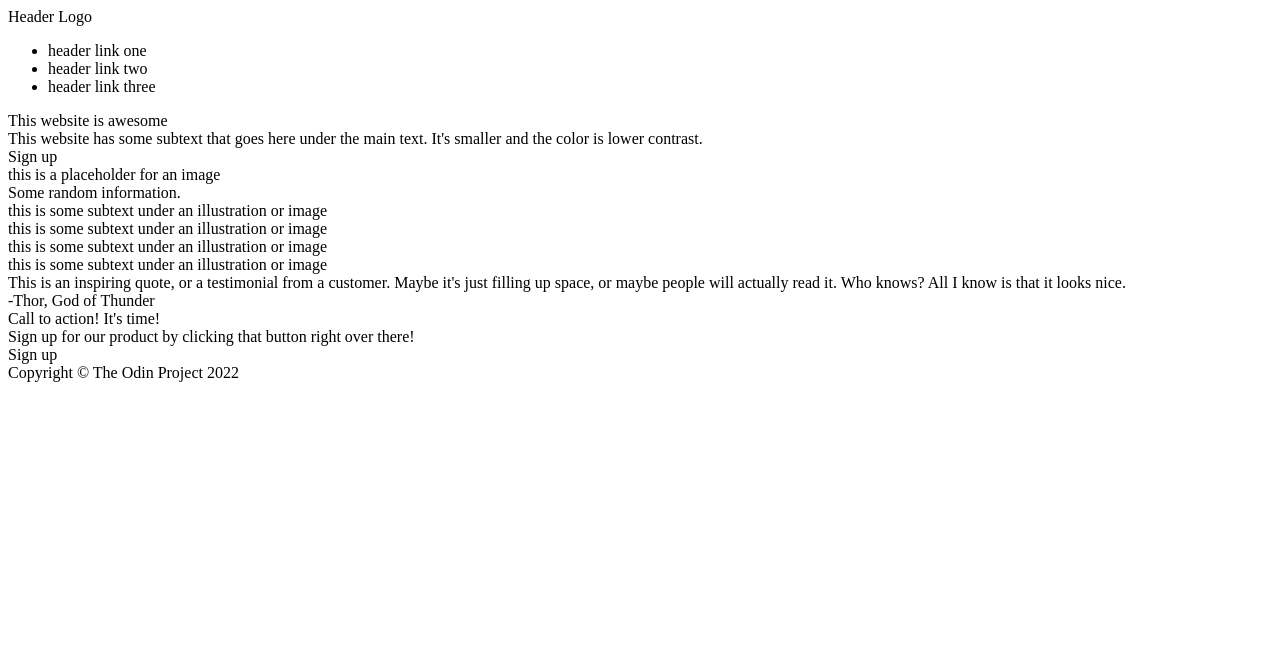
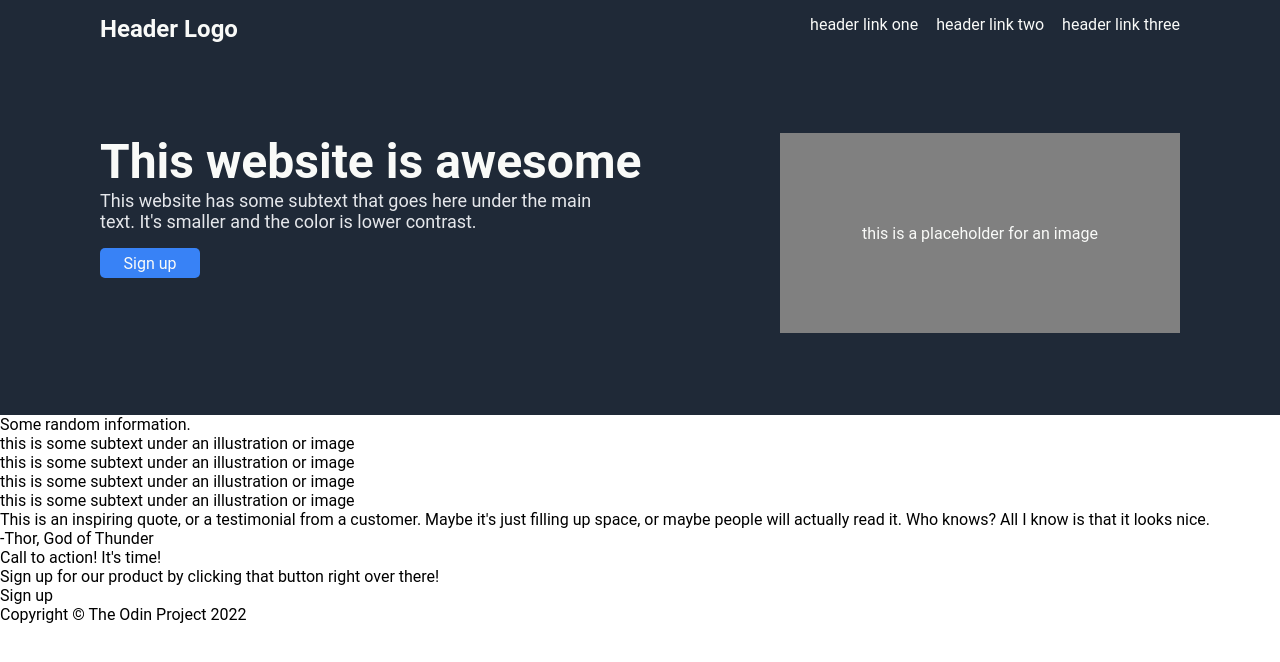
Before and after one commit to jnuguid1/Landing-Page-TOP, a plain HTML site: page index.html in a window 1280 px wide. Drawn offline with Linux system fonts and the light colour scheme.

Commit message:
Add css to header

```diff
--- a/index.html
+++ b/index.html
@@ -18,12 +18,16 @@
             </ul>
         </div>
 
-        <div class="hero-text">This website is awesome</div>
-        <div class="sub-text">
-            This website has some subtext that goes here under the main text. It's smaller and the color is lower contrast.
+        <div class="hero">
+            <div class="hero-content">
+                <div class="hero-text">This website is awesome</div>
+                <div class="hero-subtext">
+                    This website has some subtext that goes here under the main text. It's smaller and the color is lower contrast.
+                </div>
+                <div class="signup-button">Sign up</div>
+            </div>
+            <div class="header-image">this is a placeholder for an image</div>
         </div>
-        <div class="signup-button">Sign up</div>
-        <div class="header-image">this is a placeholder for an image</div>
     </div>
 
     <div class="content">
--- a/style.css
+++ b/style.css
@@ -0,0 +1,67 @@
+body {
+    font-family: roboto, Arial, monospace;
+    margin: 0;
+}
+
+.header {
+    background-color: #1F2937;
+    color: #F9FAF8;
+    padding: 15px 100px 0px;
+    min-height: 400px;
+}
+
+.nav {
+    display: flex;
+    justify-content: space-between;
+    margin-bottom: 90px;
+}
+
+.logo {
+    font-weight: bold;
+    font-size: 24px;
+}
+
+ul {
+    list-style: none;
+    margin: 0;
+    padding: 0;
+    display: flex;
+    gap: 18px;
+}
+
+.hero {
+    display: flex;
+    justify-content: space-between;
+    gap: 30px;
+}
+
+.hero-text {
+    font-size: 48px;
+    font-weight: bolder;
+}
+
+.hero-subtext {
+    font-size: 18px;
+    color: #E5E7EB;
+    max-width: 500px;
+    margin-bottom: 16px;
+}
+
+.signup-button {
+    height: 30px;
+    width: 100px;
+    background-color: #3882f6;
+    display: flex;
+    justify-content: center;
+    align-items: center;
+    border-radius: 5px;
+}
+
+.header-image {
+    background-color: grey;
+    height: 200px;
+    width: 400px;
+    display: flex;
+    justify-content: center;
+    align-items: center;
+}
```
